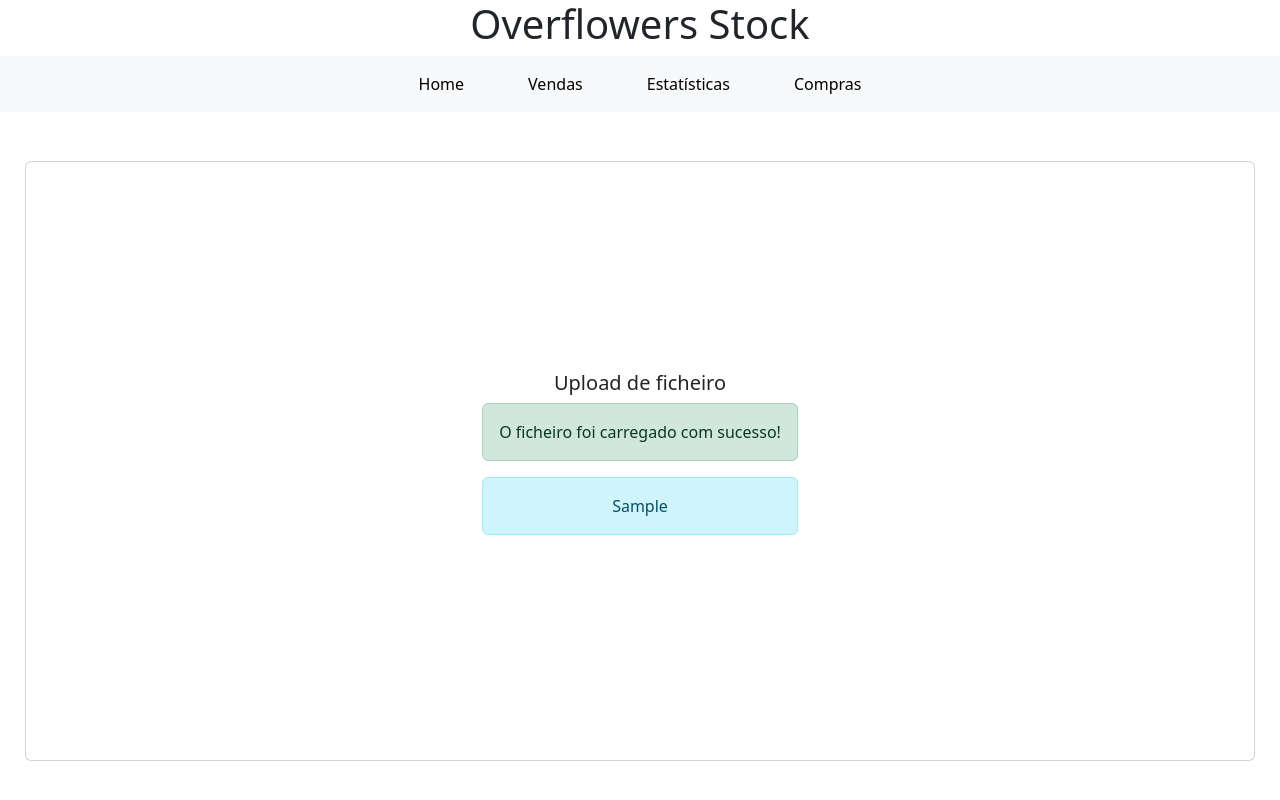
After one commit to dzanchett/hackathon-django, a Django app: template templates/upload_encomenda.html in a window 1280 px wide. The commit adds this page. Run offline with Django 4.2, Linux system fonts and the light colour scheme; the template is opened without the code that fills it: most values are stand-ins (such as "Sample title", 1, 10 or a date in 2020); some libraries are stand-ins or nearby versions.

Commit message:
Upload page

```diff
--- a/hackathonApp/views.py
+++ b/hackathonApp/views.py
@@ -35,4 +35,8 @@ def compras(request):
 def upload_encomenda(request):
     ficheiro_encomendas = request.FILES['ficheiro_encomenda'].read()
 
-    return HttpResponse(ficheiro_encomendas)
+    template = loader.get_template("upload_encomenda.html")
+    context = {
+        'ficheiro_encomendas': ficheiro_encomendas,
+    }
+    return HttpResponse(template.render(context, request))
--- a/templates/main.html
+++ b/templates/main.html
@@ -57,5 +57,8 @@
 
         {% block compras %}
         {% endblock %}
+
+        {% block upload_encomenda %}
+        {% endblock %}
     </body>
 </html>
--- /dev/null
+++ b/templates/upload_encomenda.html
@@ -0,0 +1,18 @@
+{% extends 'main.html' %}
+
+{% block upload_encomenda %}
+  <div style="margin: 25px">
+        <div class="card mx-auto h-75" style="position: relative">
+          <div class="card-body" style="position:absolute; text-align: center; align-items: center; top: 50%; left: 50%; -ms-transform: translateX(-50%) translateY(-50%); transform: translateX(-50%) translateY(-50%);">
+            <h5 class="card-title">Upload de ficheiro</h5>
+            <div class="alert alert-success" role="alert">
+              O ficheiro foi carregado com sucesso!
+            </div>
+
+            <div class="alert alert-info" role="alert">
+              {{ ficheiro_encomendas }}
+            </div>
+          </div>
+        </div>
+    </div>
+{% endblock %}
```
